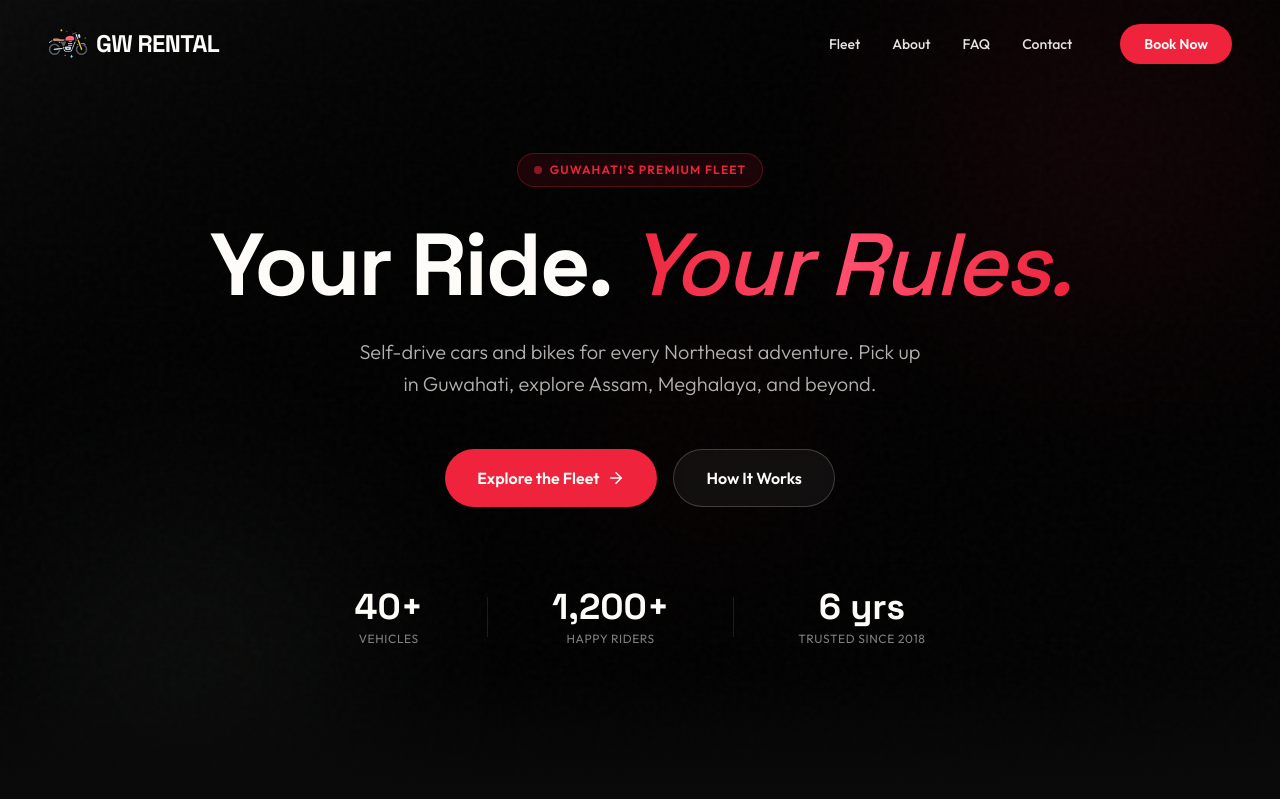
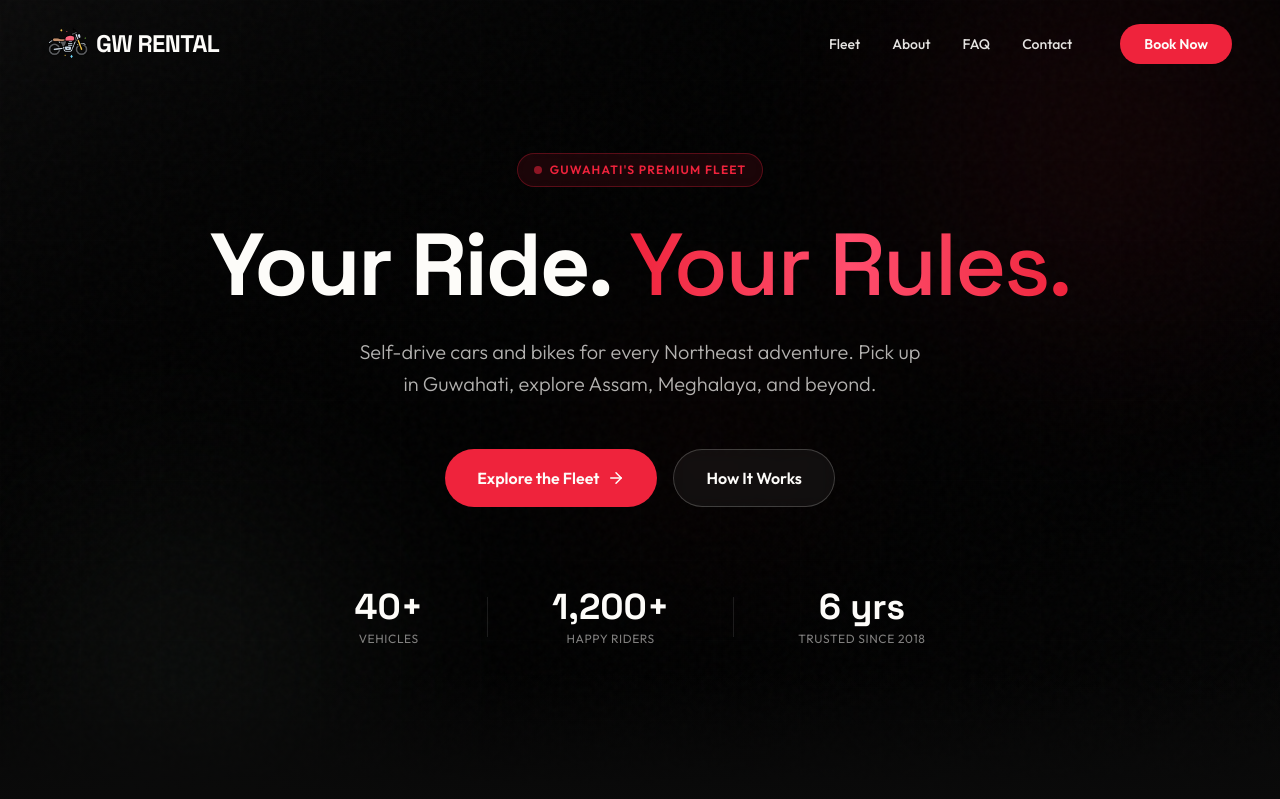
Before and after one commit to Byte-Tech-Co/GE-Rental, a Next.js app: page / in a window 1280 px wide. Shown: the top 799 px of the page. Built offline with nearby package versions, Linux system fonts and the light colour scheme.

Commit message:
change font to regular

```diff
--- a/components/sections/Hero.tsx
+++ b/components/sections/Hero.tsx
@@ -76,7 +76,7 @@ export function Hero() {
             {/* Headline with gradient text */}
             <h1 className="text-5xl md:text-7xl lg:text-[88px] leading-[1.05] font-heading font-bold text-[var(--color-brand-white)] mb-6 tracking-tight">
               Your Ride.{" "}
-              <span className="bg-gradient-to-r from-[var(--color-red)] via-[#ff4d6d] to-[var(--color-red)] bg-clip-text text-transparent italic font-medium">
+              <span className="bg-gradient-to-r from-[var(--color-red)] via-[#ff4d6d] to-[var(--color-red)] bg-clip-text text-transparent  font-medium">
                 Your Rules.
               </span>
             </h1>
```
